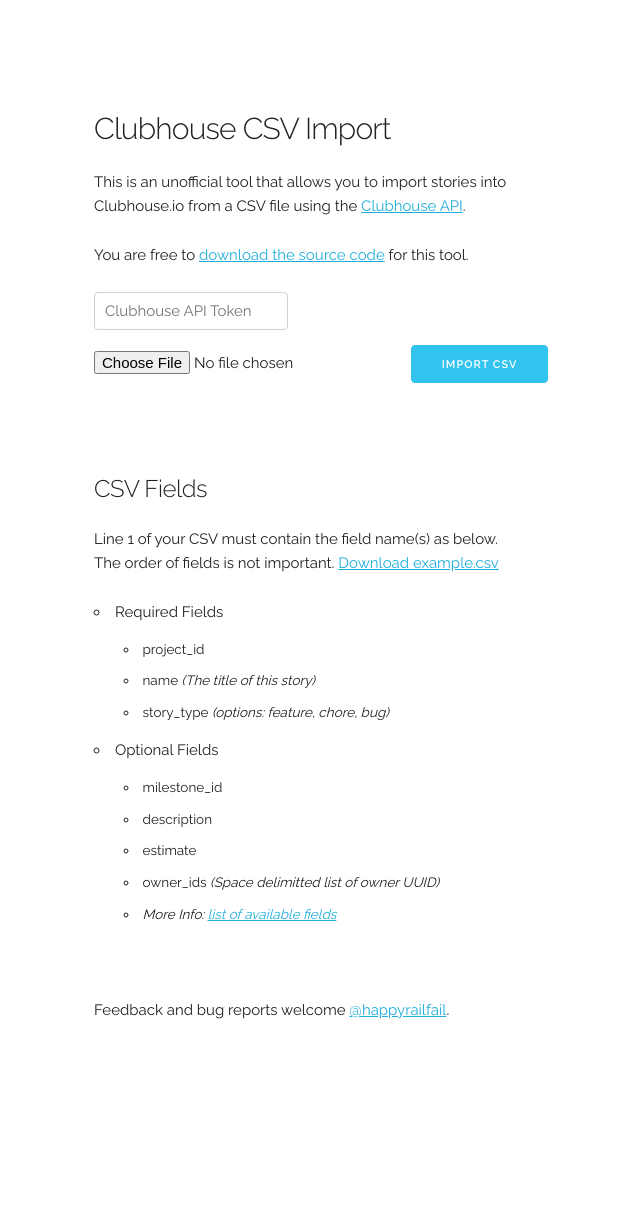
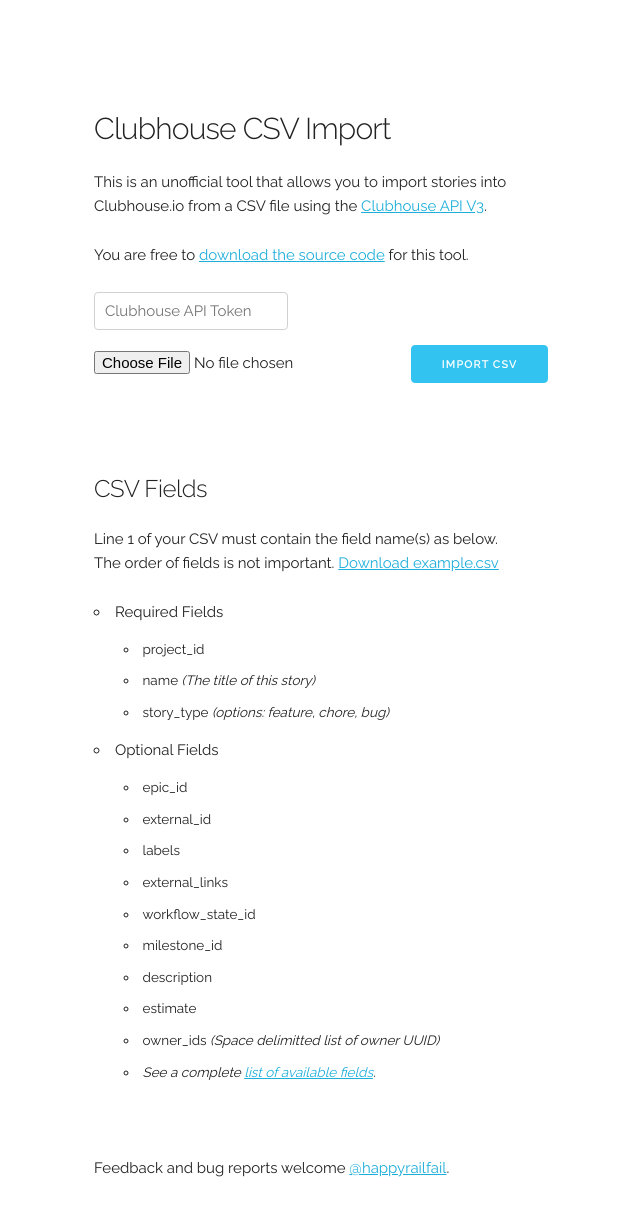
Before and after one commit to mikkelson/clubhouse-csv-import, a PHP site: page / in a window 1280 px wide. Shown: the part 131-1336 px from the top of the page, without its empty margins (66-706 px from the left). Before the commit the page ends 1150 px from the top, so only its background shows below. Run offline with PHP 8.4, Linux system fonts and the light colour scheme.

Commit message:
Update docs to cover new fields and V3 support

```diff
--- a/index.php
+++ b/index.php
@@ -18,7 +18,7 @@
     <div class="row">
       <div class="one-half column" style="margin-top: 25%">
         <h4>Clubhouse CSV Import</h4>
-        <p>This is an unofficial tool that allows you to import stories into Clubhouse.io from a CSV file using the <a href="https://clubhouse.io/api/v1" target="_blank">Clubhouse API</a>.</p>
+        <p>This is an unofficial tool that allows you to import stories into Clubhouse.io from a CSV file using the <a href="https://clubhouse.io/api/v3" target="_blank">Clubhouse API V3</a>.</p>
         <p>You are free to <a href="https://github.com/mikkelson/clubhouse-csv-import" target="_blank">download the source code</a> for this tool.</p>
       </div>
     </div>
@@ -78,11 +78,16 @@
               <li>
                 Optional Fields
                 <ul>
+                	<li>epic_id</li>
+                	<li>external_id</li>
+                	<li>labels</li>
+                	<li>external_links</li>
+                	<li>workflow_state_id</li>
                     <li>milestone_id</li>
                     <li>description</li>
                     <li>estimate</li>
                     <li>owner_ids <em>(Space delimitted list of owner UUID)</em></li>
-                    <li><em>More Info: <a href="https://clubhouse.io/api/v1/#create-story" target="_blank">list of available fields</a></em></li>
+                    <li><em>See a complete <a href="https://clubhouse.io/api/rest/v3/#Stories" target="_blank">list of available fields</a>.</em></li>
                 </ul>
               </li>
             </ul>
```
Also changed, not shown: README.md.
